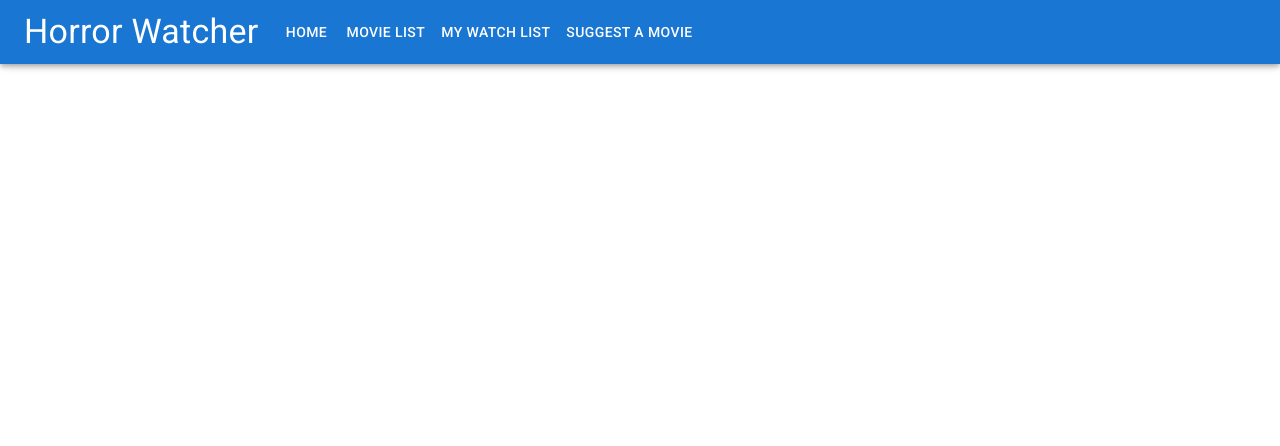
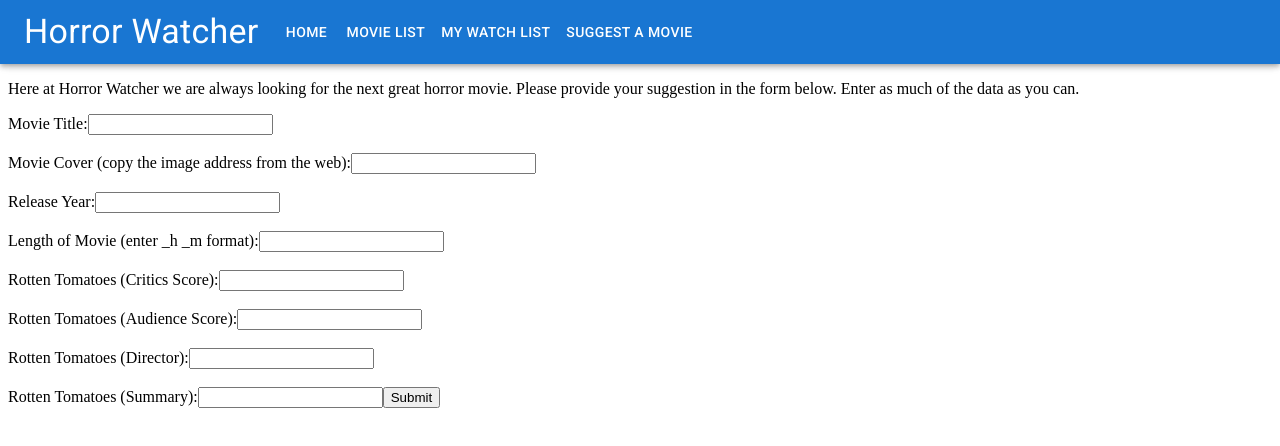
Before and after one commit to Zander618/HorrorWatchList, a React (Create React App) app: page /MovieForm in a window 1280 px wide. Shown: the top 446 px of the page. Built offline with nearby package versions, Linux system fonts and the light colour scheme; data requests are answered from the project's data file.

Commit message:
renaming components for easier understanding for others

```diff
--- a/db.json
+++ b/db.json
@@ -285,6 +285,61 @@
       "director": "Sam Rami",
       "summary": "When a group of college students finds a mysterious book and recording in the old wilderness cabin they've rented for the weekend, they unwittingly unleash a demonic force from the surrounding forest.",
       "id": 26
+    },
+    {
+      "title": "a",
+      "cover": "asd",
+      "release": "2020",
+      "length": "asdasd",
+      "rtScoreCritics": "76",
+      "rtScoreAudience": "39",
+      "director": "asd",
+      "summary": "asd",
+      "id": 27
+    },
+    {
+      "title": "sdf",
+      "cover": "https://www.themoviedb.org/t/p/w600_and_h900_bestv2/8apzu9JFTUMtOpYkHk6LNPOs3pY.jpg",
+      "release": "2020",
+      "length": "2h 16m",
+      "rtScoreCritics": "76",
+      "rtScoreAudience": "39",
+      "director": "David Prior",
+      "summary": "Retired cop James Lasombra is asked by a friend to investigate the disappearance of her daughter, who seemingly packed in the night and left an ominous message on the bathroom mirror - \"The Empty Man Made Me Do It.\" As he investigates this mysterious figure further, James begins to see and hear strange things, and is forced to come to terms with his past and what it means for his future.",
+      "id": 28
+    },
+    {
+      "title": "GGGGGGGG",
+      "cover": "https://www.themoviedb.org/t/p/w600_and_h900_bestv2/49sb3kEZplzudQBhJDSt0mNJm4V.jpg",
+      "release": "2020",
+      "length": "1h 25m",
+      "rtScoreCritics": "76",
+      "rtScoreAudience": "39",
+      "director": "David Prior",
+      "summary": "Retired cop James Lasombra is asked by a friend to investigate the disappearance of her daughter, who seemingly packed in the night and left an ominous message on the bathroom mirror - \"The Empty Man Made Me Do It.\" As he investigates this mysterious figure further, James begins to see and hear strange things, and is forced to come to terms with his past and what it means for his future.",
+      "id": 29
+    },
+    {
+      "title": "ssssss",
+      "cover": "\"https://www.themoviedb.org/t/p/w600_and_h900_bestv2/8apzu9JFTUMtOpYkHk6LNPOs3pY.jpg\",",
+      "release": "-1",
+      "length": "2h 16m",
+      "rtScoreCritics": "76",
+      "rtScoreAudience": "39",
+      "director": "Paul W.S. Anderson",
+      "summary": "When a group of college students finds a mysterious book and recording in the old wilderness cabin they've rented for the weekend, they unwittingly unleash a demonic force from the surrounding forest.",
+      "id": 30
+    },
+    {
+      "title": "bbbbb",
+      "cover": "https://www.themoviedb.org/t/p/w600_and_h900_bestv2/49sb3kEZplzudQBhJDSt0mNJm4V.jpg",
+      "release": "2020",
+      "length": "1h 36m",
+      "rtScoreCritics": "76",
+      "rtScoreAudience": "39",
+      "director": "Aaron Moorhead",
+      "summary": "Retired cop James Lasombra is asked by a friend to investigate the disappearance of her daughter, who seemingly packed in the night and left an ominous message on the bathroom mirror - \"The Empty Man Made Me Do It.\" As he investigates this mysterious figure further, James begins to see and hear strange things, and is forced to come to terms with his past and what it means for his future.",
+      "id": 31
     }
   ]
 }
--- a/src/Components/App.js
+++ b/src/Components/App.js
@@ -3,10 +3,8 @@ import Home from "./Home";
 import NavBar from "./NavBar";
 import { BrowserRouter as Router, Routes, Route } from "react-router-dom";
 import MyWatchList from "./MyWatchList";
-import MovieList from "./MovieList";
-import AddMovie from "./AddMovie";
-
-//pass down setMovies. Then spread and add to MovieList
+import Movies from "./Movies";
+import MovieForm from "./MovieForm";
 
 const App = () => {
   const [movies, setMovies] = useState(null);
@@ -47,9 +45,9 @@ const App = () => {
       <Routes>
         <Route path="/" element={<Home movies={movies} />} />
         <Route
-          path="/MovieList"
+          path="/Movies"
           element={
-            <MovieList
+            <Movies
               movies={movies}
               handleClick={addToWatch}
             />
@@ -59,7 +57,7 @@ const App = () => {
           path="/MyWatchList"
           element={<MyWatchList movies={myMovies} handleClick={handleRemove} />}
         />
-        <Route path="/AddMovie" element={<AddMovie movies={movies} setMovies={setMovies}/>} />
+        <Route path="/MovieForm" element={<MovieForm movies={movies} setMovies={setMovies}/>} />
       </Routes>
     </Router>
   );
--- /dev/null
+++ b/src/Components/Movie.js
@@ -0,0 +1,36 @@
+import React, { useState } from "react";
+import AdditionalMovieInfo from "./AdditionalMovieInfo";
+import { Button } from "@mui/material";
+
+const Movie = ({ movie, handleClick }) => {
+  const [buttonPopup, setButtonPopup] = useState(false);
+
+  return (
+    <div key={movie.id}>
+      <h3>{movie.title}</h3>
+      <img
+        className="border"
+        src={movie.cover}
+        alt={movie.title}
+        style={{ width: 200, height: 300 }}
+      />
+      <p>Year Released: {movie.release}</p>
+      <p>Runtime: {movie.length}</p>
+      <Button onClick={() => handleClick(movie)}>Add to my watch list</Button>
+      <Button
+        onClick={() => {
+          setButtonPopup(true);
+        }}
+      >
+        More info
+      </Button>
+      <AdditionalMovieInfo
+        trigger={buttonPopup}
+        setTrigger={setButtonPopup}
+        movie={movie}
+      />
+    </div>
+  );
+};
+
+export default Movie;
--- a/src/Components/AddMovie.js
+++ b/src/Components/MovieForm.js
@@ -1,14 +1,16 @@
 import React, { useState } from "react";
+import { useNavigate } from "react-router-dom";
 import "./App.css"
 
-const AddMovie = ({movies, setMovies}) => {
+const MovieForm = ({movies, setMovies}) => {
+  let navigate = useNavigate()
   const [formData, setFormData] = useState({
     title: "",
     cover: "",
-    release: undefined,
+    release: "",
     length: "",
-    rtScoreCritics: undefined,
-    rtScoreAudience: undefined,
+    rtScoreCritics: "",
+    rtScoreAudience: "",
     director: "",
     summary: "",
   });
@@ -31,17 +33,29 @@ const AddMovie = ({movies, setMovies}) => {
           director: formData.director,
           summary: formData.summary,
       }),
-    });
-    event.reset()
-    addMovie()
+    })
+    .then(resp => resp.json())
+    .then(data => addMovie(data))
+    setFormData({
+      title: "",
+      cover: "",
+      release: "",
+      length: "",
+      rtScoreCritics: "",
+      rtScoreAudience: "",
+      director: "",
+      summary: "",
+    })
+    navigate("/Movies")
   };
 
-  function handleChange(event) {
+  const handleChange = (event) => {
     setFormData({
       ...formData,
       [event.target.name]: event.target.value,
     });
   }
+
 
   const addMovie = (movie) => {
       const updateMyMovies = [...movies, movie];
@@ -149,4 +163,4 @@ const AddMovie = ({movies, setMovies}) => {
   );
 };
 
-export default AddMovie;
+export default MovieForm;
--- a/src/Components/MovieList.js
+++ /dev/null
@@ -1,27 +0,0 @@
-import React from "react";
-import "./App.css";
-import Movies from "./Movies";
-
-//ternary replace movie cover with addtional details
-
-const MovieList = ({ movies, handleClick }) => {
-
-  const movieList = movies.map((movie) => {
-    return (
-      <Movies movie={movie} handleClick={handleClick}/>
-    );
-  });
-
-  return (
-    <div className="App">
-      <br></br>
-      <br></br>
-      <h1>Movie List</h1>
-      <br></br>
-      {movieList}
-      <br></br>
-    </div>
-  );
-};
-
-export default MovieList;
--- a/src/Components/Movies.js
+++ b/src/Components/Movies.js
@@ -1,36 +1,27 @@
-import React, { useState } from 'react'
-import AdditionalMovieInfo from "./AdditionalMovieInfo";
-import { Button } from "@mui/material";
+import React from "react";
+import "./App.css";
+import Movie from "./Movie";
 
-const Movies = ({movie, handleClick}) => {
-  const [buttonPopup, setButtonPopup] = useState(false);
+//ternary replace movie cover with addtional details
+
+const Movies = ({ movies, handleClick }) => {
+
+  const movieList = movies.map((movie) => {
+    return (
+      <Movie movie={movie} handleClick={handleClick}/>
+    );
+  });
 
   return (
-    <div key={movie.id}>
-    <h3>{movie.title}</h3>
-    <img
-      className="border"
-      src={movie.cover}
-      alt={movie.title}
-      style={{ width: 200, height: 300 }}
-    />
-    <p>Year Released: {movie.release}</p>
-    <p>Runtime: {movie.length}</p>
-    <Button onClick={() => handleClick(movie)}>Add to my watch list</Button>
-    <Button
-      onClick={() => {
-        setButtonPopup(true);
-      }}
-    >
-      More info
-    </Button>
-    <AdditionalMovieInfo
-      trigger={buttonPopup}
-      setTrigger={setButtonPopup}
-      movie={movie}
-    />
-  </div>
-  )
-}
+    <div className="App">
+      <br></br>
+      <br></br>
+      <h1>Movie List</h1>
+      <br></br>
+      {movieList}
+      <br></br>
+    </div>
+  );
+};
 
-export default Movies
+export default Movies;
--- a/src/Components/NavBar.js
+++ b/src/Components/NavBar.js
@@ -84,9 +84,9 @@ const NavBar = () => {
           </Typography>
           <Box sx={{ flexGrow: 1, display: { xs: 'none', md: 'flex' } }}>
               <Button sx ={{color: "white"}} component={ Link } to="/">Home</Button>
-              <Button sx ={{color: "white"}} component={ Link } to="/MovieList">Movie List</Button>
+              <Button sx ={{color: "white"}} component={ Link } to="/Movies">Movie List</Button>
               <Button sx ={{color: "white"}} component={ Link } to="/MyWatchList">My Watch List</Button>
-              <Button sx ={{color: "white"}} component={ Link } to="/AddMovie">Suggest A Movie</Button>
+              <Button sx ={{color: "white"}} component={ Link } to="/MovieForm">Suggest A Movie</Button>
           </Box>
         </Toolbar>
       </Container>
--- a/src/Components/PopUp.css
+++ b/src/Components/PopUp.css
@@ -1,5 +1,4 @@
 .popup {
-    position: sticky;
     top: -10;
     left: 0;
     width: 100%;
--- a/src/index.css
+++ /dev/null
@@ -1,13 +0,0 @@
-body {
-  margin: 0;
-  font-family: -apple-system, BlinkMacSystemFont, 'Segoe UI', 'Roboto', 'Oxygen',
-    'Ubuntu', 'Cantarell', 'Fira Sans', 'Droid Sans', 'Helvetica Neue',
-    sans-serif;
-  -webkit-font-smoothing: antialiased;
-  -moz-osx-font-smoothing: grayscale;
-}
-
-code {
-  font-family: source-code-pro, Menlo, Monaco, Consolas, 'Courier New',
-    monospace;
-}
--- a/src/index.js
+++ b/src/index.js
@@ -1,6 +1,5 @@
 import React from 'react';
 import ReactDOM from 'react-dom/client';
-import './index.css';
 import App from './Components/App';
 
 
```
Also changed, not shown: src/reportWebVitals.js (deleted, +0 -13 lines), src/setupTests.js (deleted, +0 -5 lines), src/logo.svg (deleted), 1 other file (tests, documents, lock files or other folders).
